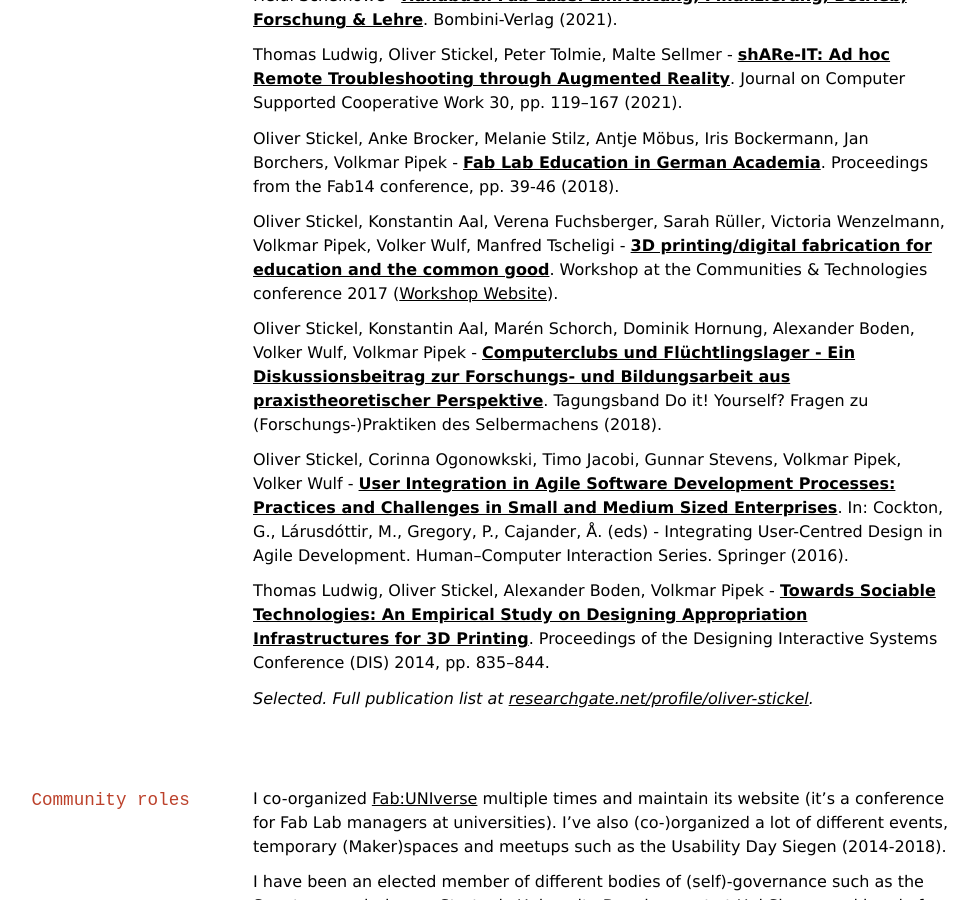
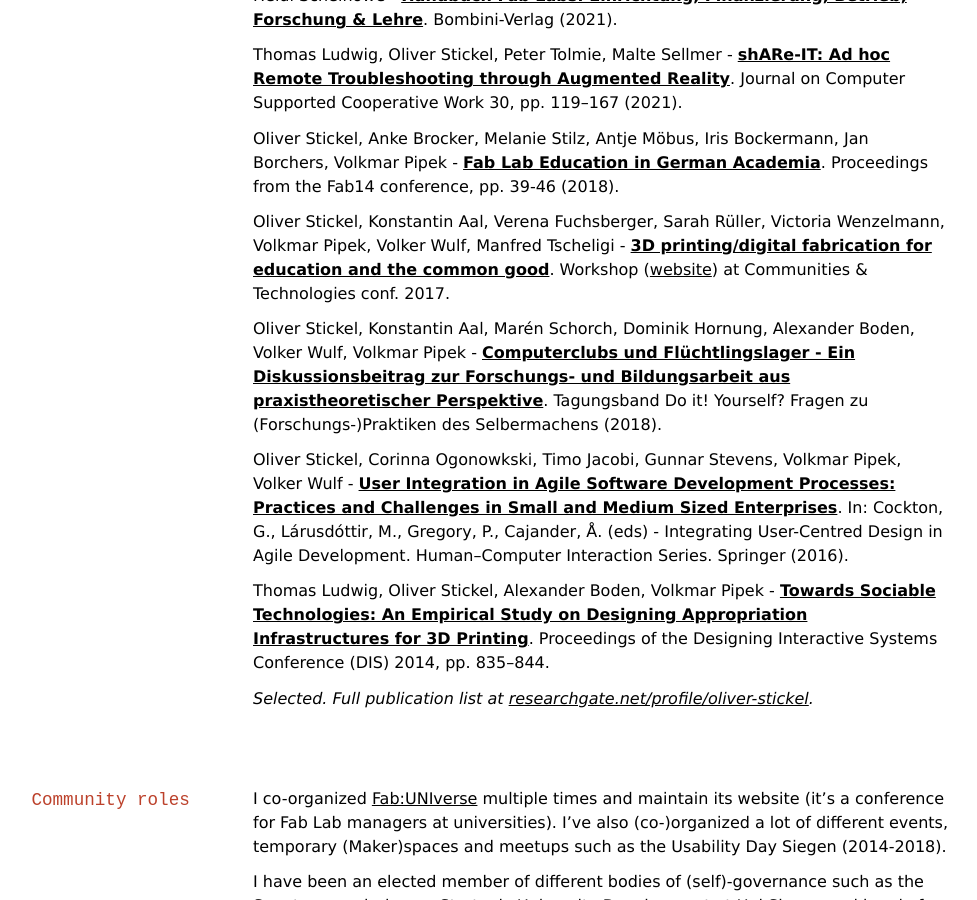
Before and after one commit to oliverstickel/oliverstickel.github.io, a Jekyll site: the page built from index.md, in a window 1280 px wide and 900 px high, scrolled down 1596 px. Shown: the whole window, without its empty margins (79-1056 px from the left). Built offline with Jekyll 4.4.1, drawn with Linux system fonts in a browser that asks for light colours; nearby versions of some CDN libraries; a style sheet for code colours, icons or effects is not loaded.

Commit message:
Update index.md

```diff
--- a/index.md
+++ b/index.md
@@ -61,7 +61,7 @@ Thomas Ludwig, Oliver Stickel, Peter Tolmie, Malte Sellmer - [**shARe-IT: Ad hoc
 
 Oliver Stickel, Anke Brocker, Melanie Stilz, Antje Möbus, Iris Bockermann, Jan Borchers, Volkmar Pipek - [**Fab Lab Education in German Academia**](https://zenodo.org/record/1344438). Proceedings from the Fab14 conference, pp. 39-46 (2018).
 
-Oliver Stickel, Konstantin Aal, Verena Fuchsberger, Sarah Rüller, Victoria Wenzelmann, Volkmar Pipek, Volker Wulf, Manfred Tscheligi - [**3D printing/digital fabrication for education and the common good**](http://www.digifab-commongood.fab101.de/images/2017_ws3dp_ct_proposal.pdf). Workshop at the Communities & Technologies conference 2017 ([Workshop Website](http://www.digifab-commongood.fab101.de/)).
+Oliver Stickel, Konstantin Aal, Verena Fuchsberger, Sarah Rüller, Victoria Wenzelmann, Volkmar Pipek, Volker Wulf, Manfred Tscheligi - [**3D printing/digital fabrication for education and the common good**](http://www.digifab-commongood.fab101.de/images/2017_ws3dp_ct_proposal.pdf). Workshop ([website](http://www.digifab-commongood.fab101.de/)) at Communities & Technologies conf. 2017.
 
 Oliver Stickel, Konstantin Aal, Marén Schorch, Dominik Hornung, Alexander Boden, Volker Wulf, Volkmar Pipek - [**Computerclubs und Flüchtlingslager - Ein Diskussionsbeitrag zur Forschungs- und Bildungsarbeit aus praxistheoretischer Perspektive**](10.14361-9783839433508-008.pdf). Tagungsband Do it! Yourself? Fragen zu (Forschungs-)Praktiken des Selbermachens (2018).
 
```
